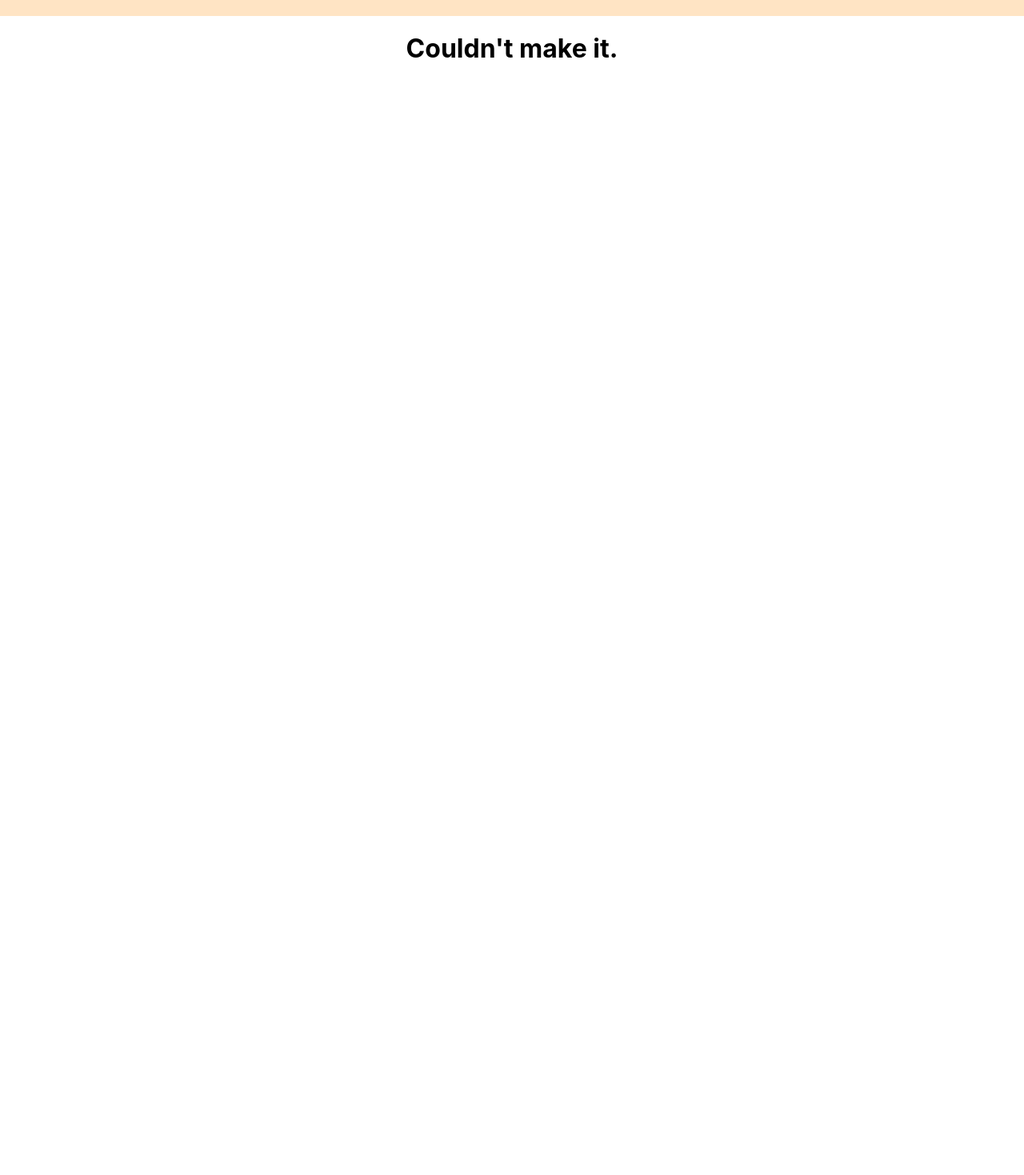
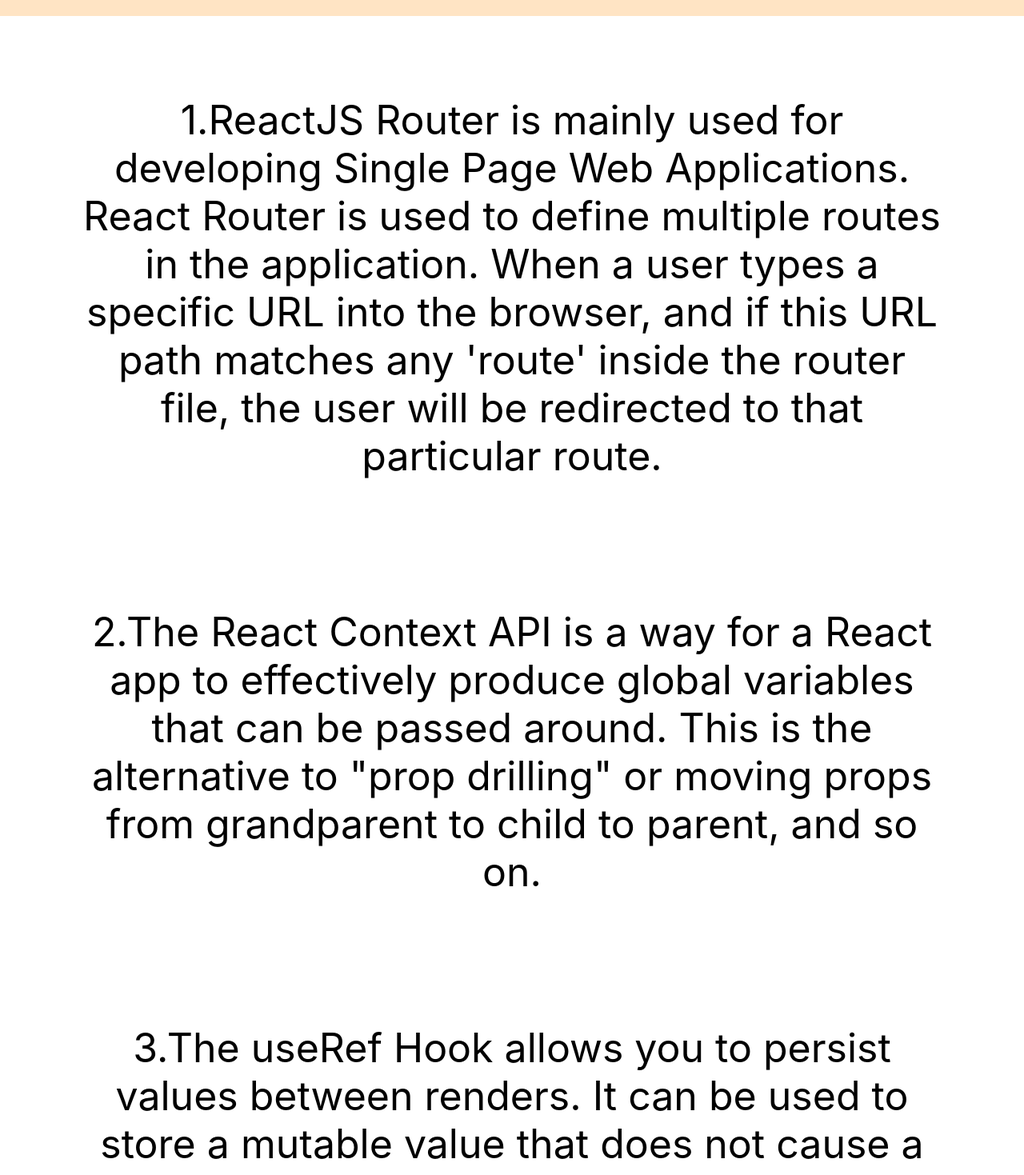
Before and after one commit to Abdurrahmanewu/Assign-9, a React (Create React App) app: page /blog in a window 1280 px wide. Shown: the part 80-1549 px from the top of the page at 80% size. Before the commit the page ends 800 px from the top, so only its background shows below. Built offline with nearby package versions, Linux system fonts and the light colour scheme.

Commit message:
blog added

```diff
--- /dev/null
+++ b/src/component/Blog/Blog.css
@@ -0,0 +1,4 @@
+.blog-style {
+    margin: 100px;
+    font-size: 50px;
+}
--- a/src/component/Blog/Blog.js
+++ b/src/component/Blog/Blog.js
@@ -1,11 +1,22 @@
 import React from 'react';
+import './Blog.css';
 
 const Blog = () => {
     return (
-        <div>
-            <h1>
-                Couldn't make it.
-            </h1>
+        <div className='blog-style'>
+            <p>
+                1.ReactJS Router is mainly used for developing Single Page Web Applications. React Router is used to define multiple routes in the application. When a user types a specific URL into the browser, and if this URL path matches any 'route' inside the router file, the user will be redirected to that particular route.
+            </p>
+            <br />
+            <p>
+                2.The React Context API is a way for a React app to effectively produce global variables that can be passed around. This is the alternative to "prop drilling" or moving props from grandparent to child to parent, and so on.
+            </p>
+            <br />
+            <p>
+                3.The useRef Hook allows you to persist values between renders. It can be used to store a mutable value that does not cause a re-render when updated. It can be used to access a DOM element directly.
+
+            </p>
+
         </div>
     );
 };
--- a/src/component/Header/Header.js
+++ b/src/component/Header/Header.js
@@ -1,7 +1,6 @@
 import React from 'react';
 import { Link } from "react-router-dom";
 import './Header.css';
-import logo from '../../Images/quiz.jpg';
 
 const Header = () => {
     return (
@@ -12,7 +11,7 @@ const Header = () => {
                 <Link to='/blog'>Blog</Link>
                 <Link to='/statistics'>Statistics</Link>
             </nav>
-            {/* <img src={logo} alt="" /> */}
+
         </div>
     );
 };
```
